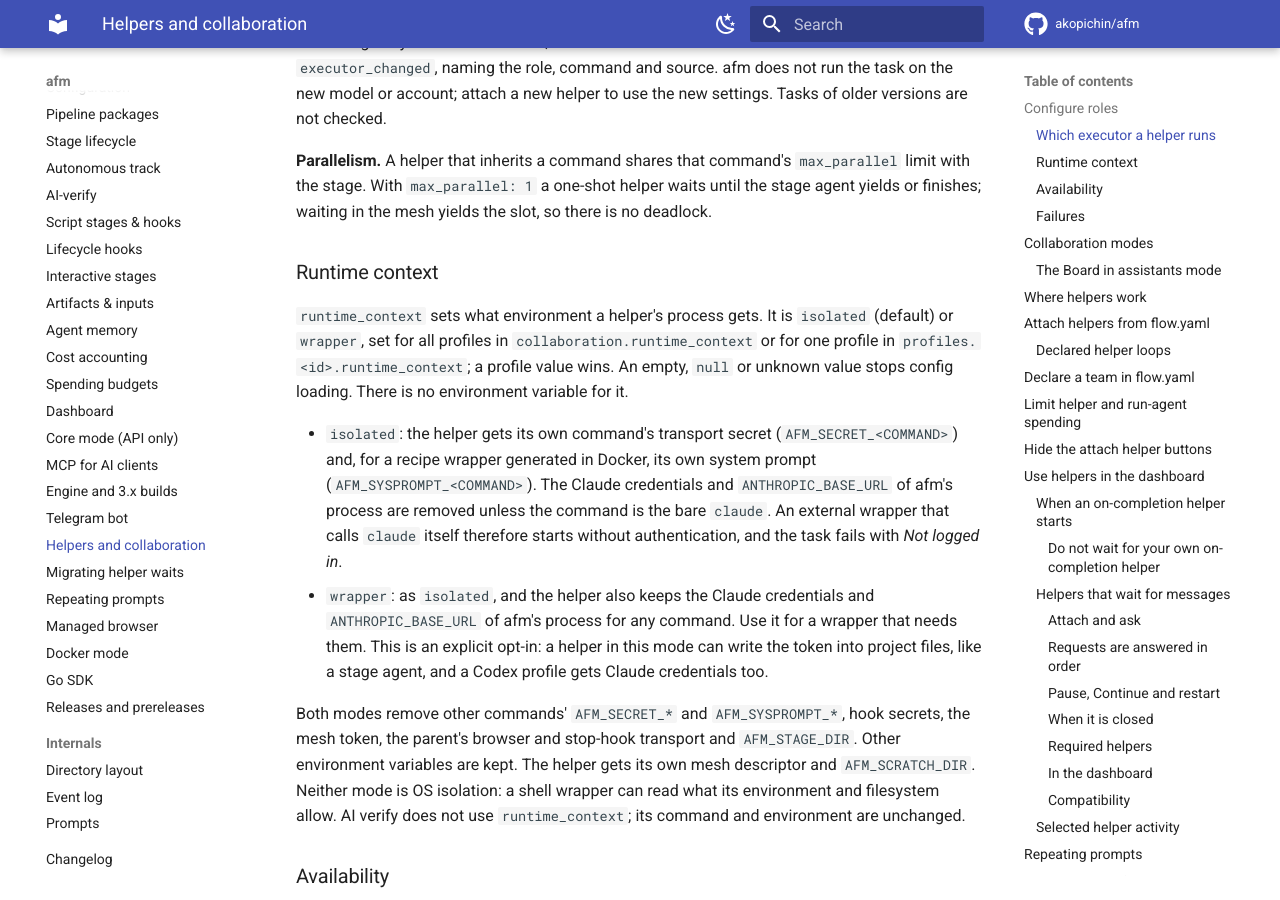
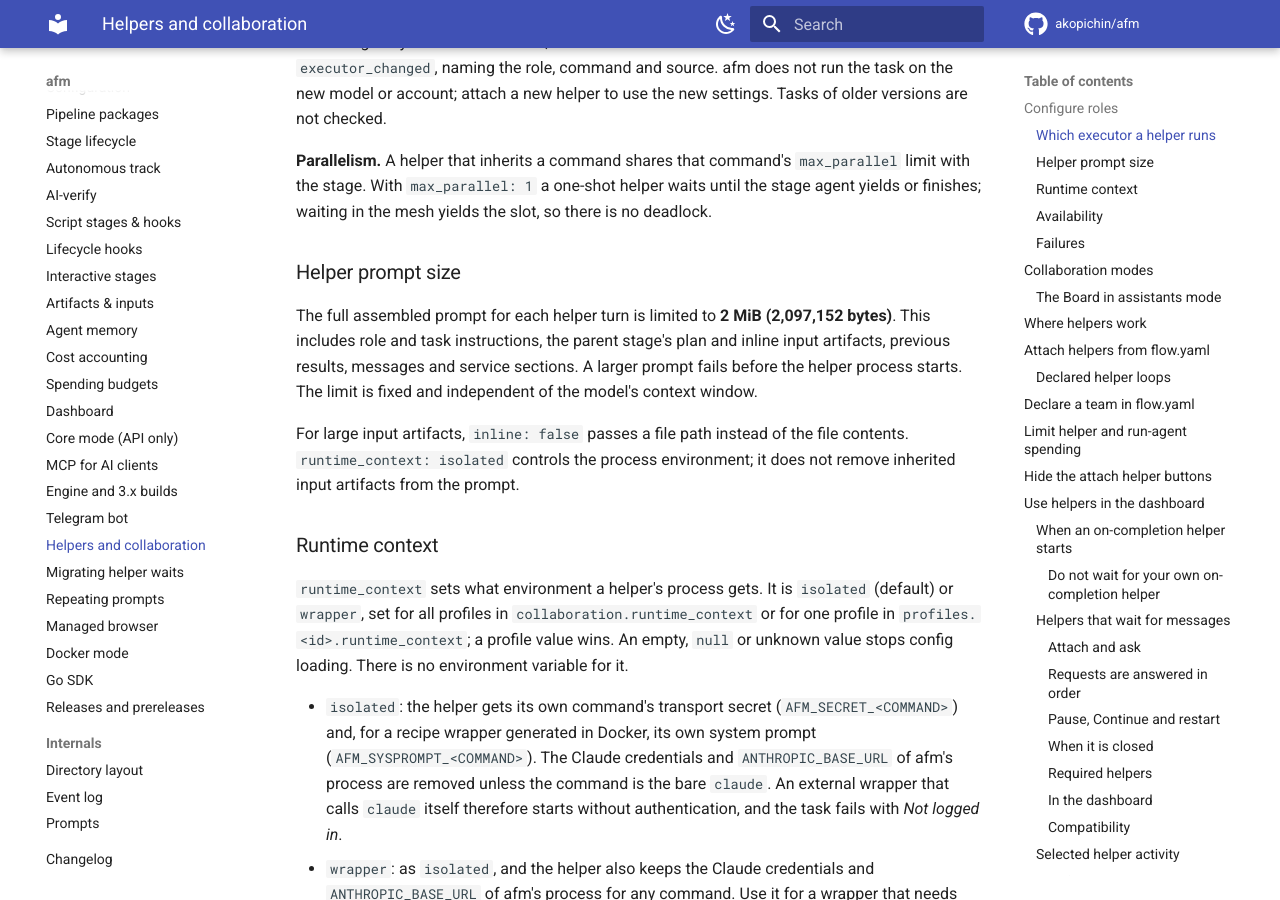
Before and after one commit to akopichin/afm, an MkDocs documentation site: the page built from docs/collaboration.md, in a window 1280 px wide and 900 px high, scrolled down 2016 px. Built offline with MkDocs 1.6.1 and Material for MkDocs 9.7.7, drawn with Linux system fonts in a browser that asks for light colours; comment, search, counter and statistics services are not loaded.

Commit message:
Обновить afm-engine до v1.2.1 с лимитом помощников 2 МиБ

```diff
--- a/docs/collaboration.md
+++ b/docs/collaboration.md
@@ -91,6 +91,18 @@ versions are not checked.
 `max_parallel` limit with the stage. With `max_parallel: 1` a one-shot helper
 waits until the stage agent yields or finishes; waiting in the mesh yields the
 slot, so there is no deadlock.
+
+### Helper prompt size
+
+The full assembled prompt for each helper turn is limited to **2 MiB
+(2,097,152 bytes)**. This includes role and task instructions, the parent stage's
+plan and inline input artifacts, previous results, messages and service sections.
+A larger prompt fails before the helper process starts. The limit is fixed and
+independent of the model's context window.
+
+For large input artifacts, `inline: false` passes a file path instead of the
+file contents. `runtime_context: isolated` controls the process environment;
+it does not remove inherited input artifacts from the prompt.
 
 ### Runtime context
 
```
Also changed, not shown: CHANGELOG.md (+3 -0 lines), 2 other files.
